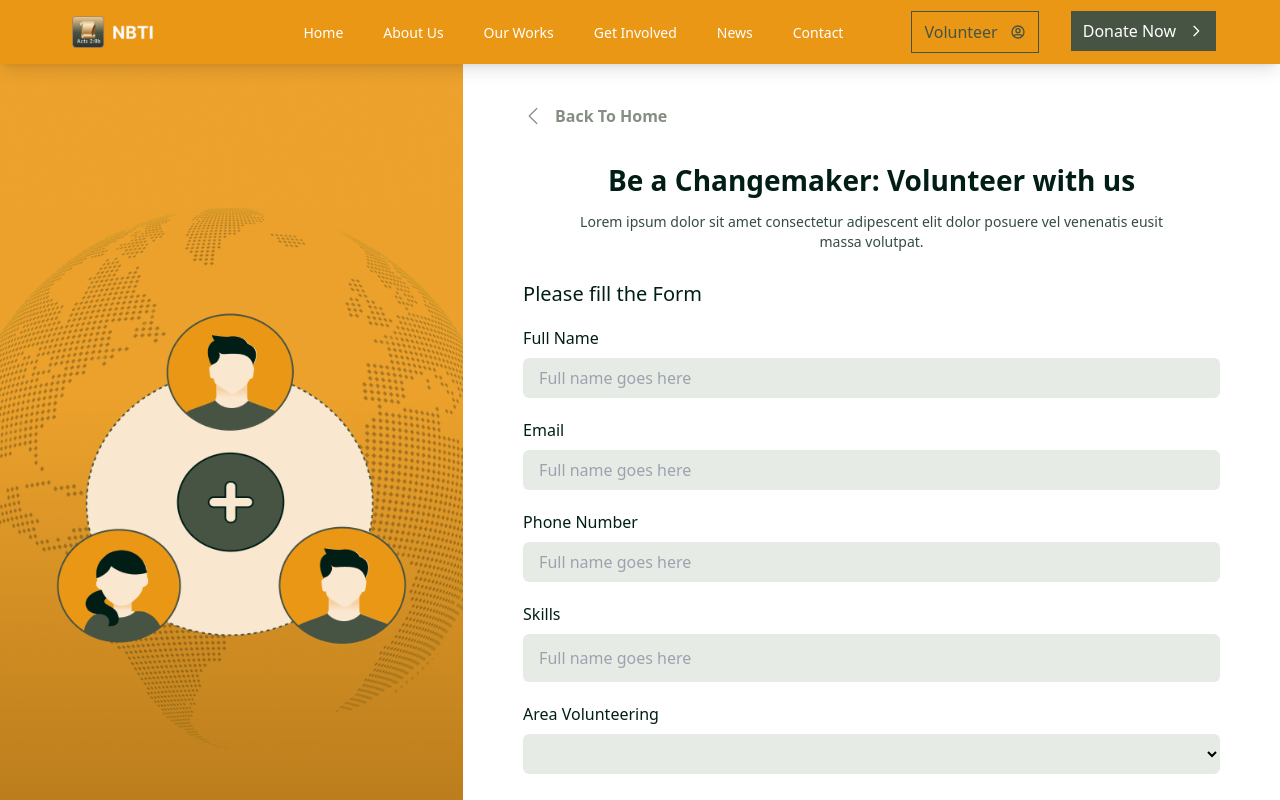
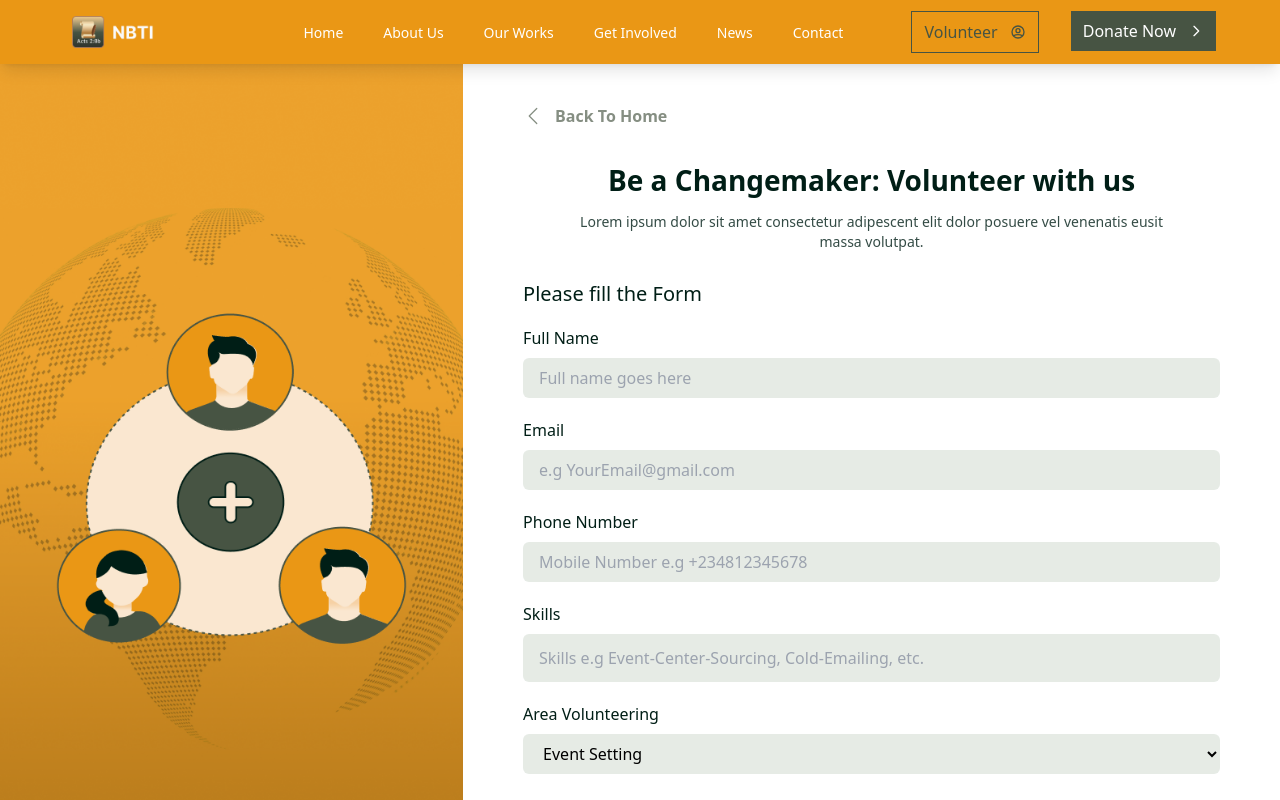
Before and after one commit to Bitrus-Dzakwa/NBTI-Project, a React (Vite) app: page /volunteer in a window 1280 px wide. Shown: the top 800 px of the page. Built offline with nearby package versions, Linux system fonts and the light colour scheme; the HTML template or start-up script is replaced by a standard one; a web font is replaced by a local one.

Commit message:
Renamings and UI update

```diff
--- a/src/components/VolunteerForm.jsx
+++ b/src/components/VolunteerForm.jsx
@@ -30,7 +30,7 @@ const VolunteerForm = memo(function VolunteerForm() {
             <label className="text-base text-darkishtext-100" id="email">Email</label> <br />
             <input className="w-full rounded-md mt-2  py-2 px-4 bg-[#103f021a]"
               type="text" name="email" id="email"
-              placeholder="Full name goes here"
+              placeholder="e.g YourEmail@gmail.com"
             />
           </div>
 
@@ -38,7 +38,7 @@ const VolunteerForm = memo(function VolunteerForm() {
             <label className="text-base text-darkishtext-100" id="phone_number">Phone Number</label> <br />
             <input className="w-full rounded-md mt-2 py-2 px-4 bg-[#103f021a]"
               type="text" name="phone_number" id="phone_number"
-              placeholder="Full name goes here"
+              placeholder="Mobile Number e.g +234812345678"
             />
           </div>
 
@@ -46,28 +46,33 @@ const VolunteerForm = memo(function VolunteerForm() {
             <label className="text-base text-darkishtext-100" id="skills">Skills</label> <br />
             <input className="w-full h-12 max-h-14 rounded-md mt-2 py-2 px-4 bg-[#103f021a]"
               type="text" name="skills" id="skills"
-              placeholder="Full name goes here"
+              placeholder="Skills e.g Event-Center-Sourcing, Cold-Emailing, etc."
             />
           </div>
 
           <div className="w-full">
-            <label className="text-base text-darkishtext-100" id="area">Area Volunteering</label> <br />
+            <label className="text-base text-darkishtext-100" id="volunteer_area">Area Volunteering</label> <br />
             <select className="w-full rounded-md mt-2 py-2 px-4 bg-[#103f021a]"
-              type="text" name="area" id="area"
+              type="text" name="volunteer_area" id="volunteer_area"
               placeholder="Full name goes here"
             >
-              <option></option>
-              <option></option>
-              <option></option>
+              <option>Event Setting</option>
+              <option>Outreaches</option>
+              <option>Translation (Text)</option>
+              <option>Translation (Audio)</option>
             </select>
           </div>
 
           <div className="w-full">
             <label className="text-base text-darkishtext-100" id="availability">Availability</label> <br />
             <textarea className="w-full rounded-md mt-2 py-2 px-4 bg-[#103f021a]"
-            placeholder="Explain your availability" cols={6} autoComplete="true" autoCorrect="true" autoSave="true"
-             />
+              placeholder="Explain your availability" cols={6} autoComplete="true" autoCorrect="true" autoSave="true"
+            />
           </div>
+
+          <button className="mt-6 mx-auto max-w-sm w-80 py-4 px-4 text-center bg-[#475443] text-white text-xl leading-6" type="submit" value="Volunteer Now" onSubmit={OnFormSubmit}>
+            Volunteer Now
+          </button>
 
 
         </form>
```
